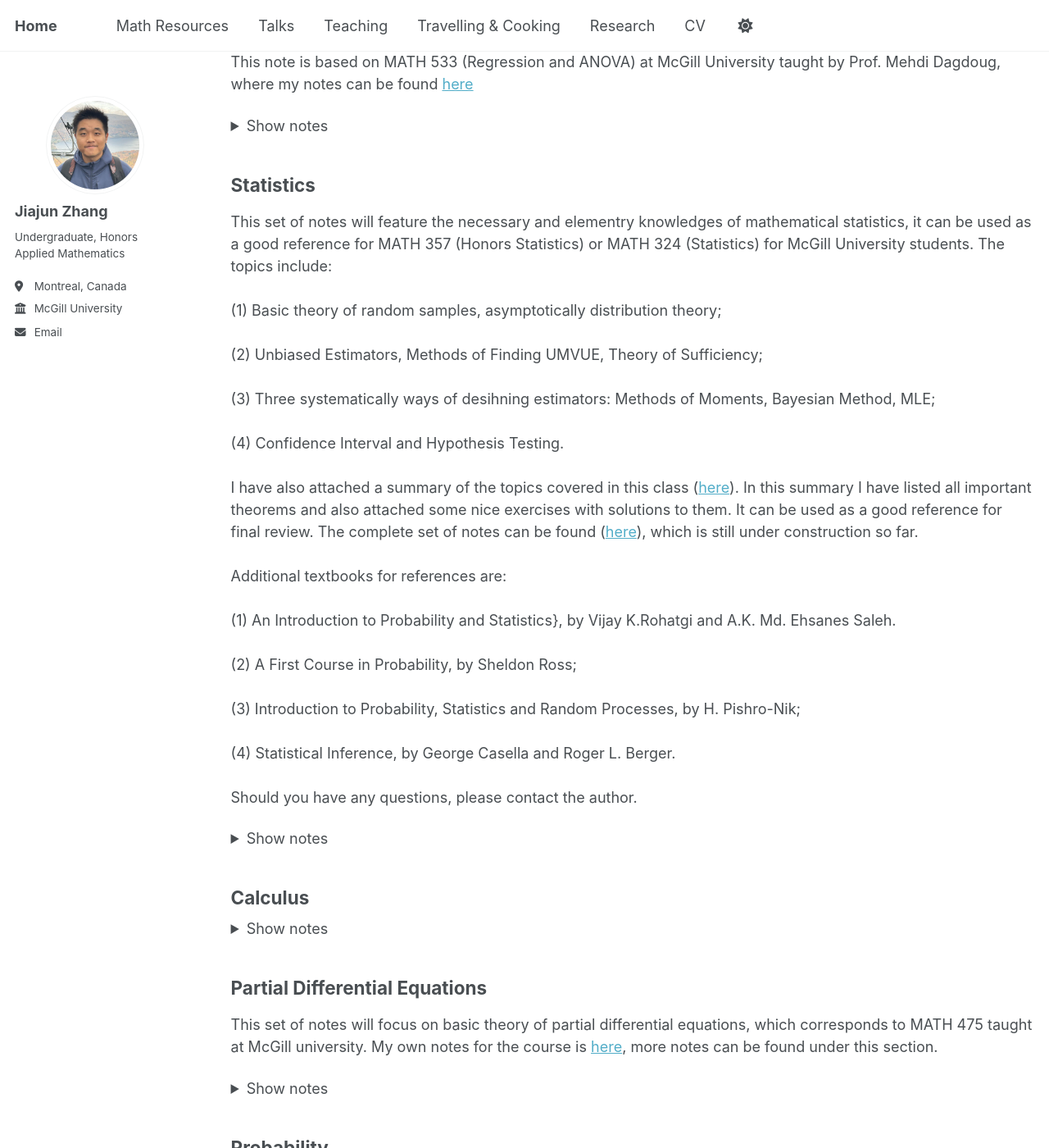
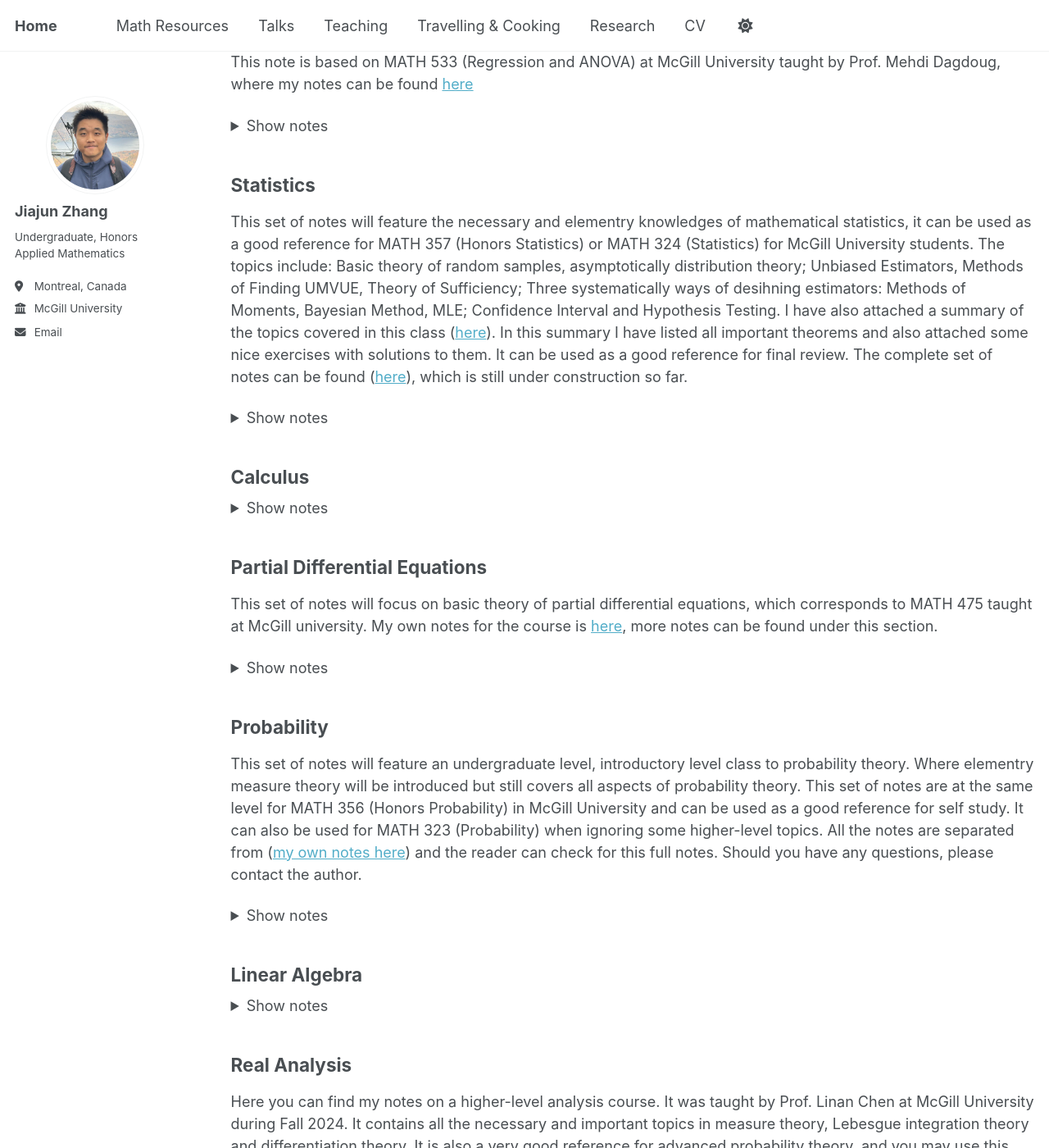
Before and after one commit to JohanssonRein/JohanssonRein.github.io, a Jekyll site: the page built from _pages/publications.html, in a window 1280 px wide and 1400 px high, scrolled down 584 px. Shown: the whole window at 82% size. Built offline with Jekyll 4.4.1, drawn with Linux system fonts in a browser that asks for light colours; some of the changed text lies outside the part shown.

Commit message:
Update _config.yml

```diff
--- a/_config.yml
+++ b/_config.yml
@@ -94,29 +94,10 @@ publication_category:
     title: 'Statistics'
     description: >
      This set of notes will feature the necessary and elementry knowledges of mathematical statistics, it can be used as a good reference for MATH 357 (Honors Statistics) or MATH 324 (Statistics) for McGill University students. The topics include:
-     <br><br>
-     (1) Basic theory of random samples, asymptotically distribution theory;
-     <br><br>
-     (2) Unbiased Estimators, Methods of Finding UMVUE, Theory of Sufficiency;
-     <br><br>
-     (3) Three systematically ways of desihning estimators: Methods of Moments, Bayesian Method, MLE;
-     <br><br>
-     (4) Confidence Interval and Hypothesis Testing.
-     <br><br>
-     I have also attached a summary of the topics covered in this class ([here](/files/STATS_Practice.pdf)). In this summary I have listed all important theorems and also attached some nice exercises
+     Basic theory of random samples, asymptotically distribution theory; Unbiased Estimators, Methods of Finding UMVUE, Theory of Sufficiency;
+     Three systematically ways of desihning estimators: Methods of Moments, Bayesian Method, MLE;
+     Confidence Interval and Hypothesis Testing. I have also attached a summary of the topics covered in this class ([here](/files/STATS_Practice.pdf)). In this summary I have listed all important theorems and also attached some nice exercises
      with solutions to them. It can be used as a good reference for final review. The complete set of notes can be found ([here](/files/Statistics.pdf)), which is still under construction so far.
-     <br><br>
-     Additional textbooks for references are:
-     <br><br>
-     (1) An Introduction to Probability and Statistics}, by Vijay K.Rohatgi and A.K. Md. Ehsanes Saleh.
-     <br><br>
-     (2) A First Course in Probability, by Sheldon Ross;
-     <br><br>
-     (3) Introduction to Probability, Statistics and Random Processes, by H. Pishro-Nik;
-     <br><br>
-     (4) Statistical Inference, by George Casella and Roger L. Berger.
-     <br><br>
-     Should you have any questions, please contact the author.
   calculus:
     title: 'Calculus'
   differentialequations:
@@ -128,14 +109,6 @@ publication_category:
     description: >
      This set of notes will feature an undergraduate level, introductory level class to probability theory. Where elementry measure theory will be introduced but still covers all aspects of probability theory. This set of notes are at the same level for MATH 356 (Honors Probability)
      in McGill University and can be used as a good reference for self study. It can also be used for MATH 323 (Probability) when ignoring some higher-level topics. All the notes are separated from ([my own notes here](/files/Intro_to_probability.pdf)) and the reader can check for this full notes.
-     Additional textbooks for references are:
-     <br><br>
-     (1) An Introduction to Probability and Statistics}, by Vijay K.Rohatgi and A.K. Md. Ehsanes Saleh.
-      <br><br>
-     (2) A First Course in Probability, by Sheldon Ross;
-      <br><br>
-     (3) Introduction to Probability, Statistics and Random Processes, by H. Pishro-Nik
-      <br><br>
      Should you have any questions, please contact the author.
   linearalgebra:
     title: 'Linear Algebra'
@@ -148,6 +121,10 @@ publication_category:
     title: 'Ordinary Differential Equations'
     description: >
      This set of notes will feature an undergraduate level course in ordinary differential equations. My own notes can be found [here](/files/ode.pdf)
+  discrete:
+    title: 'Discrete Mathematics and Graph Theory'
+    description: >
+     This is a set of notes on discrete mathematics and graph theory.
 
 # Site Settings
 teaser                   :  # filename of teaser fallback teaser image placed in /images/, .e.g. "500x300.png"
```
